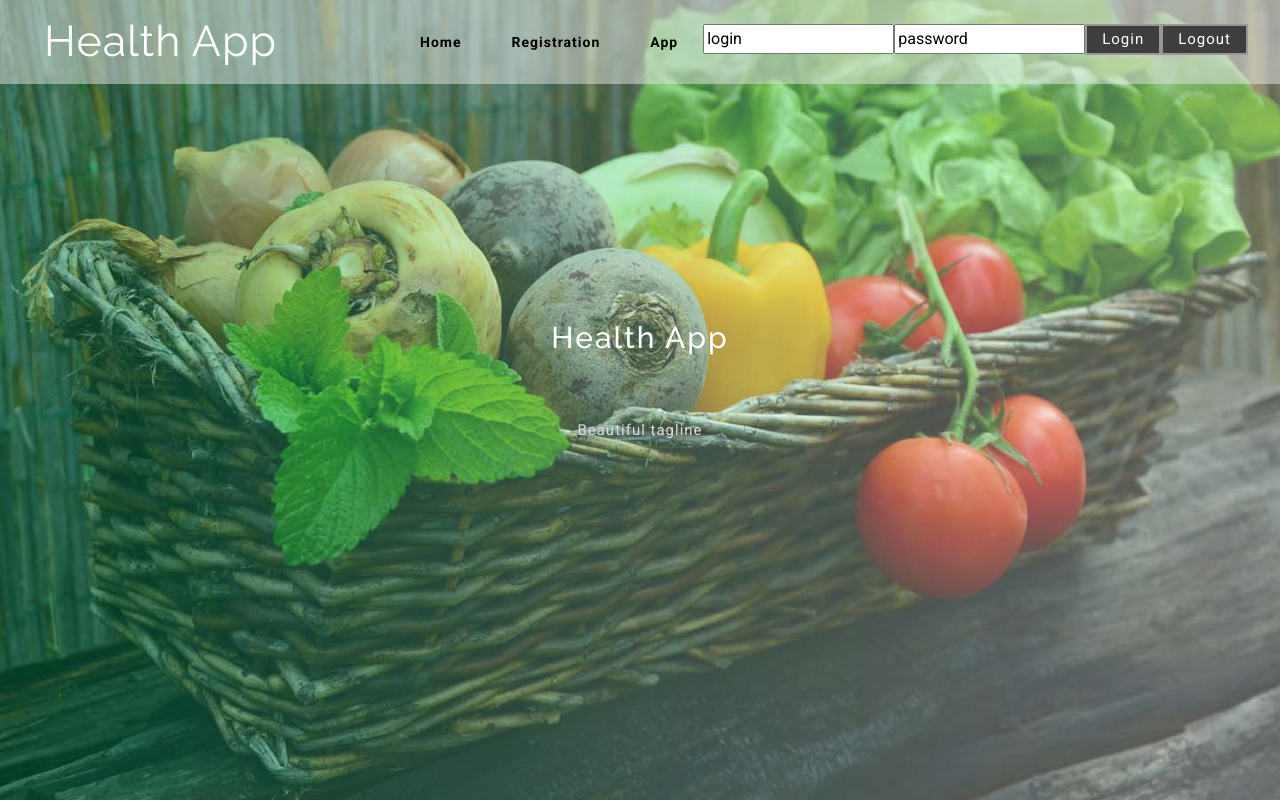
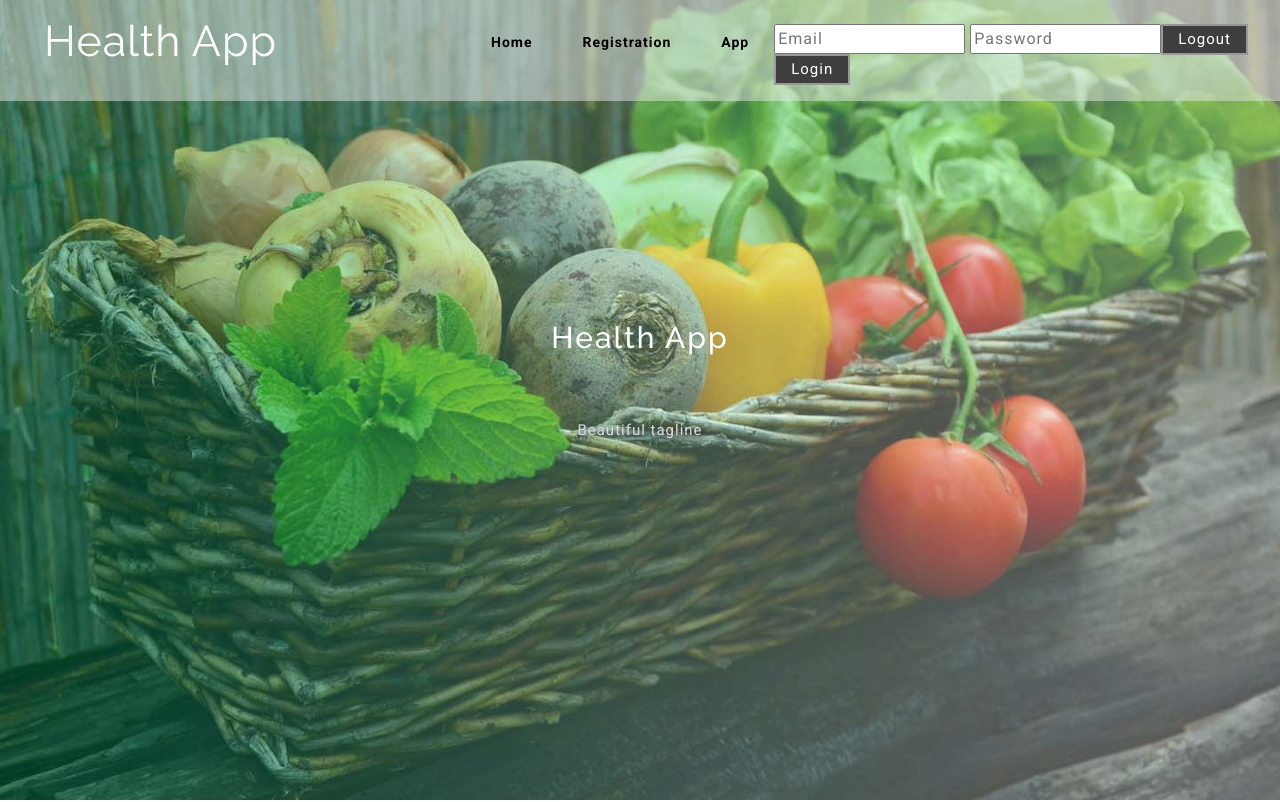
Before and after one commit to sadfsdfdsa/health_app, a plain HTML site: page startapp_2000/index.html in a window 1280 px wide. Shown: the top 802 px of the page. Drawn offline with Linux system fonts and the light colour scheme.

Commit message:
add jsp roles 2

```diff
--- a/startapp_2000/css/style.css
+++ b/startapp_2000/css/style.css
@@ -487,7 +487,7 @@ font-family: 'Patrick Hand', cursive;
     padding: 8px 15px;
     border: 2px solid #989898;
 }
-.view-buttn2 a {
+.view-buttn2 a, button {
     font-size: 15px;
     color: #ffffff;
     text-decoration: none;
--- a/startapp_2000/index.html
+++ b/startapp_2000/index.html
@@ -49,7 +49,6 @@
             <a href="index.html">Home</a>
           </li>
           <li>
-
             <a href="#reg">Registration</a>
           </li>
           <li>
@@ -59,22 +58,21 @@
 <!-- _______________________________________________________________________________________________________________ -->
           <sec:authorize access="isAnonymous()">
             <li>
-            <input value="login">
+                  <form id="login_form" action="spring_security_check" method="post">
+                      <input type="text" placeholder="Email" name="username">
+                      <input type="password" placeholder="Password" name="password">
+                      <div class="view-buttn2">
+                          <button class="submit">Login</button>
+                      </div>
+                  </form>
             </li>
-          <li>
-            <input value="password">
-          </li>
-          <li>
-            <div class="view-buttn2">
-              <a href="#asd">Login</a>
-            </div>
-          </li>
-
            </sec:authorize>
            <sec:authorize access="isAnonymous()">
               <li>
                 <div class="view-buttn2">
-              <a href="#asd">Logout</a>
+                    <form action="logout" method="post">
+                        <button class="submit">Logout</button>
+                    </form>
                 </div>
               </li>
            </sec:authorize>
```
Lines whose indentation alone changed are shown as unchanged.
